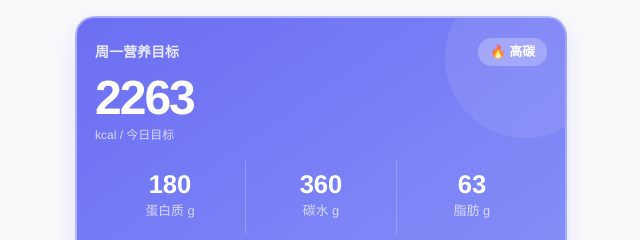
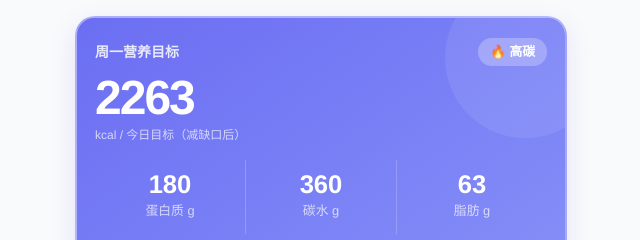
Before and after one commit to Katesonlin/pojian.app, a plain HTML site: page index.html in a window 1280 px wide. Shown: the top 240 px of the page, 319-959 px from the left. Drawn offline with Linux system fonts and the light colour scheme.

Commit message:
fix: 两个页面顶部卡片标注区分,个人数据页为'减缺口后目标',饮食计划页为'摄入目标(不减缺口)'

```diff
--- a/index.html
+++ b/index.html
@@ -227,7 +227,7 @@ input,select,textarea{font-family:inherit}
       <div class="hero-pill" id="hero-pill" onclick="cycleTC()">--</div>
     </div>
     <div class="hero-kcal-big" id="hero-kcal">--</div>
-    <div class="hero-kcal-sub">kcal / 今日目标</div>
+    <div class="hero-kcal-sub">kcal / 今日目标（减缺口后）</div>
     <div class="hero-macros">
       <div class="hero-mi"><div class="hero-mi-val" id="hero-p">--</div><div class="hero-mi-lbl">蛋白质 g</div></div>
       <div class="hero-mi"><div class="hero-mi-val" id="hero-c">--</div><div class="hero-mi-lbl">碳水 g</div></div>
@@ -344,7 +344,7 @@ input,select,textarea{font-family:inherit}
       <span class="hero-pill" id="diet-pill" onclick="cycleTC()" style="cursor:pointer">--</span>
     </div>
     <div class="hero-kcal-big" id="diet-kcal">--</div>
-    <div class="hero-kcal-sub">kcal / 今日目标</div>
+    <div class="hero-kcal-sub">kcal / 今日摄入目标（不减缺口）</div>
     <div class="hero-macros">
       <div class="hero-mi"><div class="hero-mi-val" id="diet-p">--</div><div class="hero-mi-lbl">蛋白质 g</div></div>
       <div class="hero-mi"><div class="hero-mi-val" id="diet-c">--</div><div class="hero-mi-lbl">碳水 g</div></div>
```
